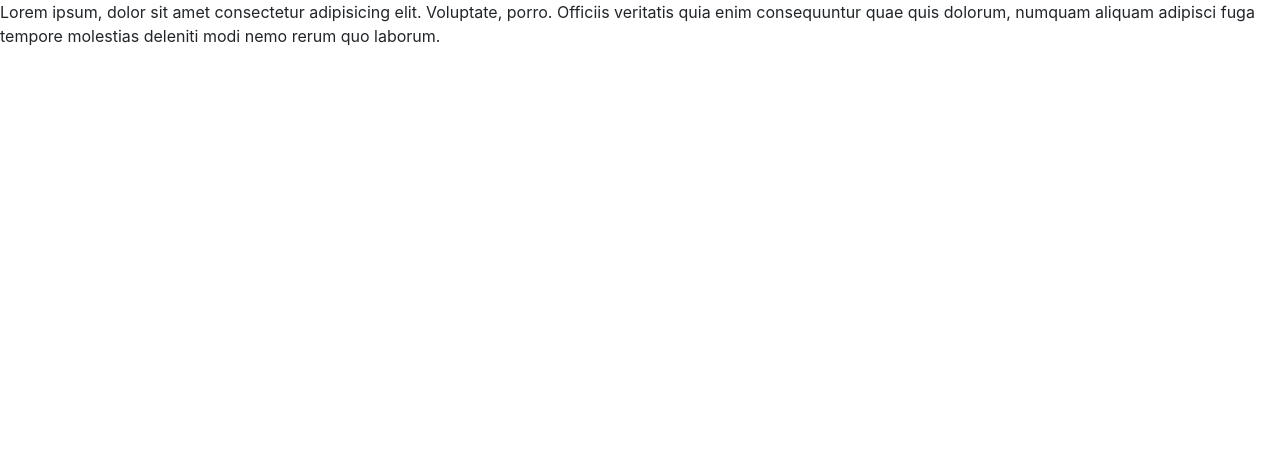
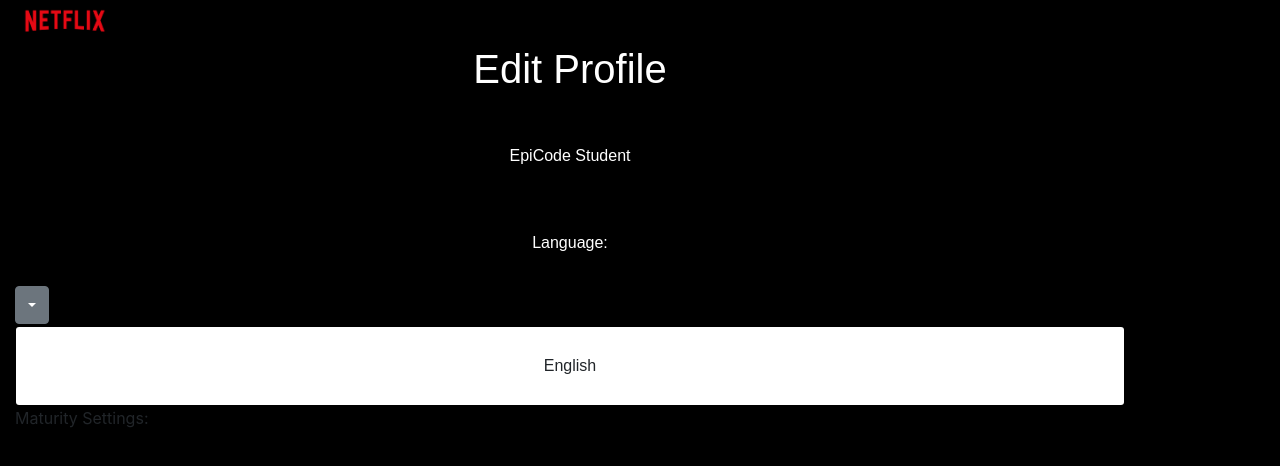
Before and after one commit to jcllobet/Netflix_CopyCat, a plain HTML site: page profile.html in a window 1280 px wide. Drawn offline with nearby package versions, Linux system fonts and the light colour scheme.

Commit message:
Added the sections for the Profile

```diff
--- a/css/profile.css
+++ b/css/profile.css
@@ -0,0 +1,62 @@
+h1 {
+  text-align: center;
+  font-family: Arial, Helvetica, sans-serif;
+  size: 45px;
+  font-weight: 400;
+  line-height: 54px;
+  color: rgb(255, 255, 255);
+}
+
+body {
+  background-color: black;
+}
+
+img {
+  font-size: 1.8em;
+  font-weight: 400;
+  line-height: 1;
+  display: inline-block;
+  vertical-align: middle;
+  cursor: pointer;
+  margin-right: 5px;
+  max-height: 100px;
+  max-width: 100px;
+}
+
+.header-item {
+  text-align: center;
+  font-family: Arial, Helvetica, sans-serif;
+  size: 45px;
+  font-weight: 400;
+  line-height: 54px;
+  color: rgb(255, 255, 255);
+}
+
+.hr-line {
+  color: rgb(245, 245, 245);
+}
+
+.text {
+  text-align: center;
+  font-family: Arial, Helvetica, sans-serif;
+  size: 45px;
+  font-weight: 400;
+  line-height: 54px;
+  color: rgb(255, 255, 255);
+}
+
+.dropdown-menu {
+  text-align: center;
+  font-family: Arial, Helvetica, sans-serif;
+  size: 45px;
+  font-weight: 400;
+  line-height: 54px;
+  color: rgb(255, 255, 255);
+  position: relative;
+  display: flex;
+  float: none;
+}
+
+.container {
+  position: absolute;
+}
--- a/profile.html
+++ b/profile.html
@@ -22,12 +22,47 @@
     <!-- Navbar will go here -->
 
     <!-- Main Content: Profile goes here -->
-    <p>
-      Lorem ipsum, dolor sit amet consectetur adipisicing elit. Voluptate,
-      porro. Officiis veritatis quia enim consequuntur quae quis dolorum,
-      numquam aliquam adipisci fuga tempore molestias deleniti modi nemo rerum
-      quo laborum.
-    </p>
+    <div class="container">
+      <img src="/assets/netflix_logo.png" alt="Netflix Logo" />
+      <div><h1>Edit Profile</h1></div>
+
+      <!-- Hr line -->
+      <div><hr class="hr-line" /></div>
+      <!-- Name -->
+      <div class="first-section">
+        <div><p class="header-item">EpiCode Student</p></div>
+        <!-- Hr line -->
+        <hr class="hr-line" />
+        <!--Language p tag-->
+        <p class="text">Language:</p>
+        <!--Drop down Menu for languages -->
+        <div class="dropdown">
+          <button
+            class="btn btn-secondary dropdown-toggle"
+            type="button"
+            id="dropdownMenuButton"
+            data-toggle="dropdown"
+            aria-expanded="false"
+          ></button>
+          <div class="dropdown-menu" aria-labelledby="dropdownMenuButton">
+            <a class="dropdown-item" href="#">English</a>
+            <!--<a class="dropdown-item" href="#">German</a>
+            <a class="dropdown-item" href="#">French</a>
+            <a class="dropdown-item" href="#">Arabic</a>
+            <a class="dropdown-item" href="#">Spanish</a>
+            <a class="dropdown-item" href="#">Italian</a> -->
+          </div>
+        </div>
+
+        <!--First section end div below-->
+      </div>
+      <div class="second-section">
+        <!-- p tag -->
+        <p>Maturity Settings:</p>
+      </div>
+
+      <!--Overall DIV tag below wrapping all the content in the centre-->
+    </div>
 
     <script
       src="https://cdn.jsdelivr.net/npm/jquery@3.5.1/dist/jquery.slim.min.js"
```
